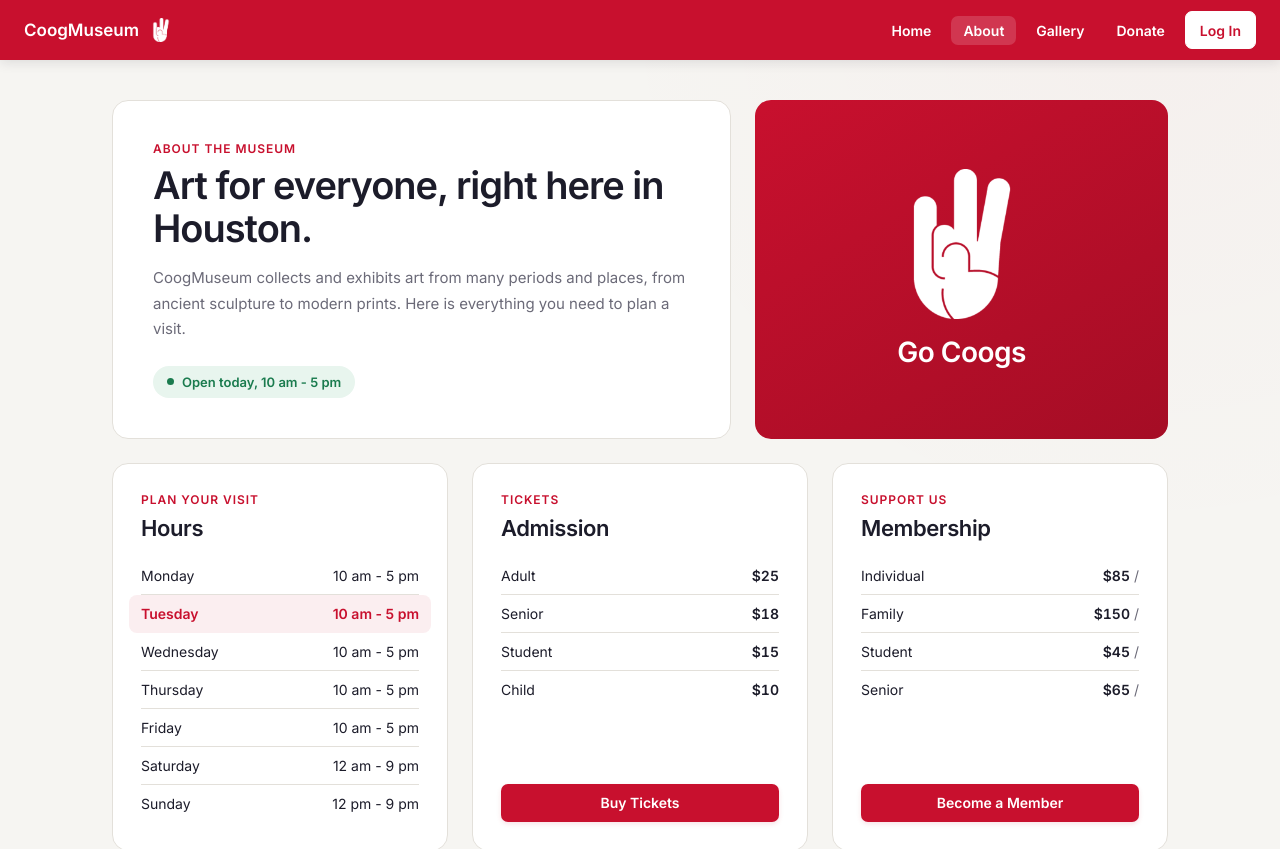
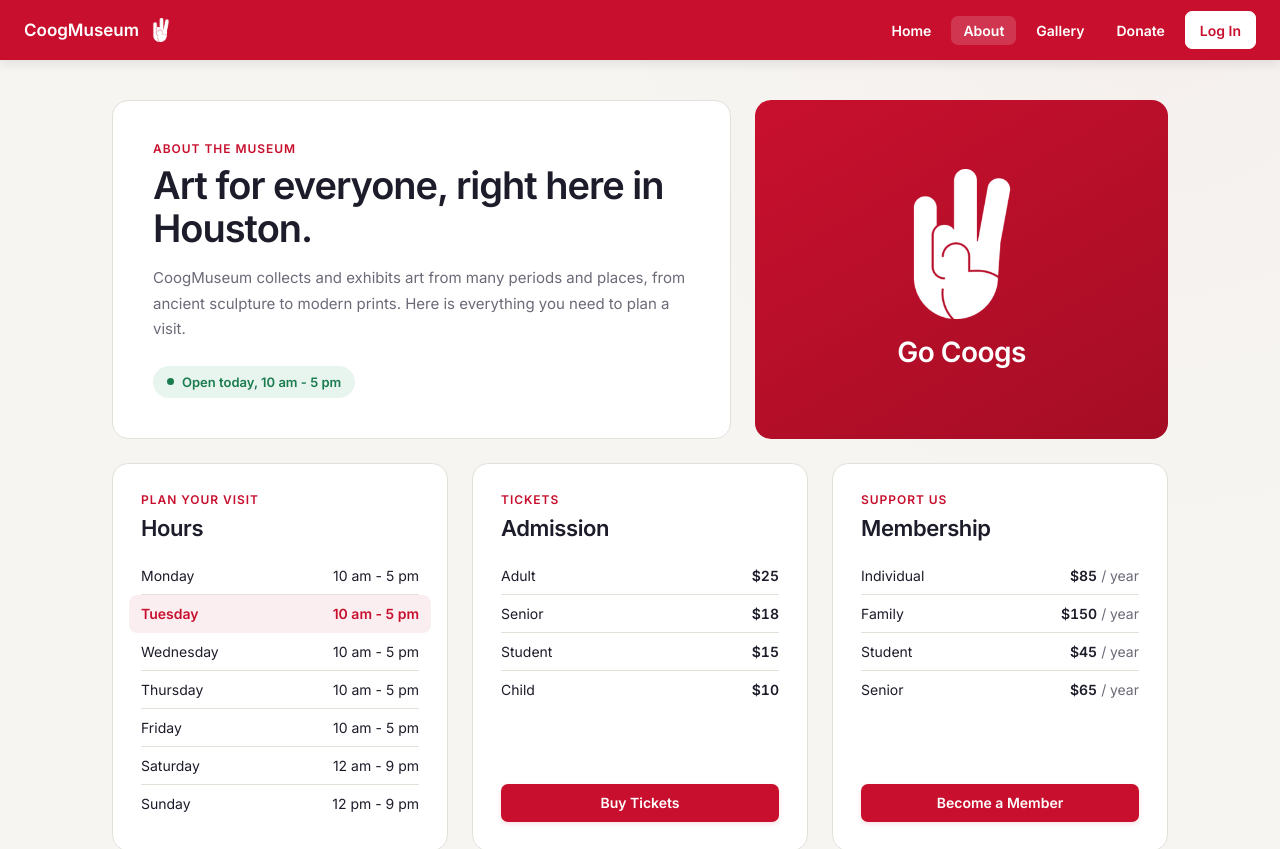
Before and after one commit to ShrinikM/3380-museum, a React (Vite) app in the folder frontend/: page /about in a window 1280 px wide. Shown: the top 849 px of the page. Built offline with nearby package versions, Linux system fonts and the light colour scheme.

Commit message:
Updated Valeriia's parts

```diff
--- a/frontend/src/pages/AboutPage.jsx
+++ b/frontend/src/pages/AboutPage.jsx
@@ -195,7 +195,7 @@ function AboutPage(){
               <span>{type}</span>
               <span className="ab-price">
                 {formatPrice(price)}
-                <span className="ab-suffix">/ </span>
+                <span className="ab-suffix">/ year</span>
               </span>
             </li>
           ))}
```
